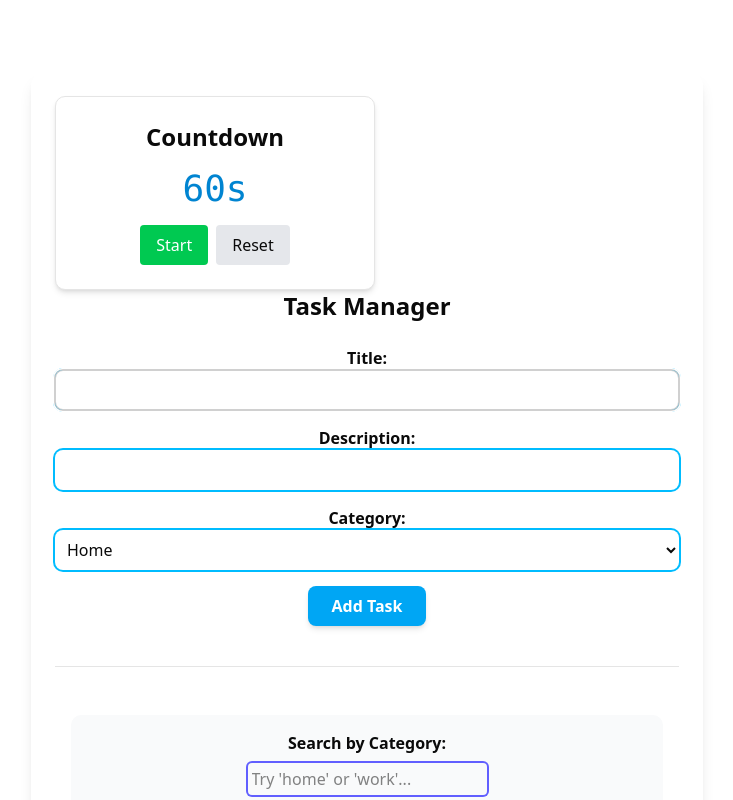
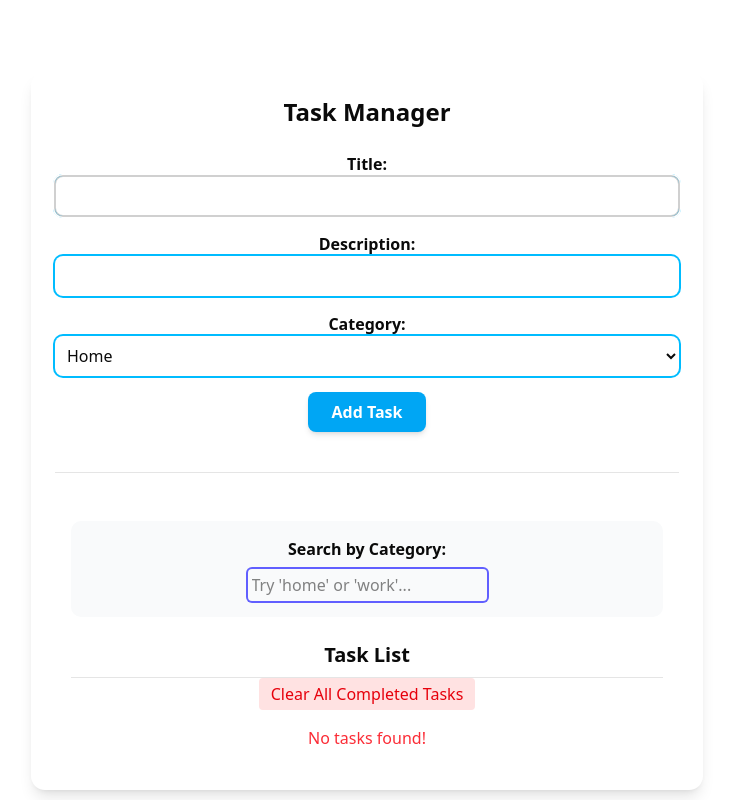
Before and after one commit to Itswali/TaskFlow, a React (Vite) app: page / in a window 1280 px wide. Shown: the top 800 px of the page, without its empty margins (273-1006 px from the left). Built offline with nearby package versions, Linux system fonts and the light colour scheme.

Commit message:
completed basic task flow project NExt up is using store and Shadcn for components UI Use Jotai persist instead of useEffect

```diff
--- a/src/Comp/createTask.tsx
+++ b/src/Comp/createTask.tsx
@@ -6,7 +6,7 @@ import Timer from "./Timer";
 export default function CreateTask() {
   const [title, setTitle] = useState("");
   const [desc, setDesc] = useState("");
-  const [category, setCategory] = useState("");
+  const [category, setCategory] = useState("home");
   const [data, setData] = useState(() => {
     const savedTasks = localStorage.getItem("my-tasks");
     return savedTasks ? JSON.parse(savedTasks): [];
@@ -49,6 +49,10 @@ const deleteTask = (id) => {
   setData(data.filter(task => task.id !== id));
 };
 
+const clearTask = () => {
+  setData(data.filter(t => !t.completed))
+}
+
 const editTask = (id, newData) => {
   setData(data.map(task =>
     task.id === id ? {...task, ...newData} : task
@@ -58,7 +62,7 @@ const editTask = (id, newData) => {
 
   return (
     <div className="max-w-2xl mx-auto mt-10 p-6 bg-white rounded-xl shadow-lg">
-      <Timer />
+      {/* <Timer /> */}
       <h1 className="text-2xl font-bold mb-6">Task Manager</h1>
       <form onSubmit={handleSubmit} className="space-y-4 mb-10">
         <div className="flex flex-col">
@@ -76,7 +80,7 @@ const editTask = (id, newData) => {
 
         <div className="flex flex-col">
           <label htmlFor="description" className="font-semibold">Description:</label>
-          <input
+          <input required
             id="description"
             type="text"
             value={desc}
@@ -90,6 +94,7 @@ const editTask = (id, newData) => {
           <select
             className="ring-sky-400 ring-2 rounded-md p-2"
             value={category}
+            required
             onChange={(e) => setCategory(e.target.value)}
           >
             <option value="home">Home</option>
@@ -108,7 +113,7 @@ const editTask = (id, newData) => {
 
       <hr className="my-8" />
 
-      <ViewTask tasks={data} onToggle={toggleComplete} onDelete={deleteTask} onEdit={editTask}/>
+      <ViewTask tasks={data} onToggle={toggleComplete} onDelete={deleteTask} onEdit={editTask} onClear={clearTask}/>
     </div>
   );
 }
--- a/src/Comp/viewTask.tsx
+++ b/src/Comp/viewTask.tsx
@@ -1,7 +1,7 @@
 import React, { useState } from 'react'
 
 
-export default function ViewTask({ tasks, onToggle, onDelete, onEdit }) {
+export default function ViewTask({ tasks, onToggle, onDelete, onEdit, onClear }) {
   const [query, setQuery] = useState('');
   const [editId, setEditId] = useState(null);
   const [editText, setEditText] = useState("");
@@ -40,7 +40,7 @@ return (
       </div>
 
       <h2 className="text-xl font-bold border-b pb-2">Task List</h2>
-
+       <button className="bg-red-100 text-red-600 px-3 py-1 rounded hover:bg-red-200" onClick={onClear}>Clear All Completed Tasks</button>
       {/* Logic to show the list */}
       {filteredTasks.length > 0 ? (
         filteredTasks.map((task) => (
```
